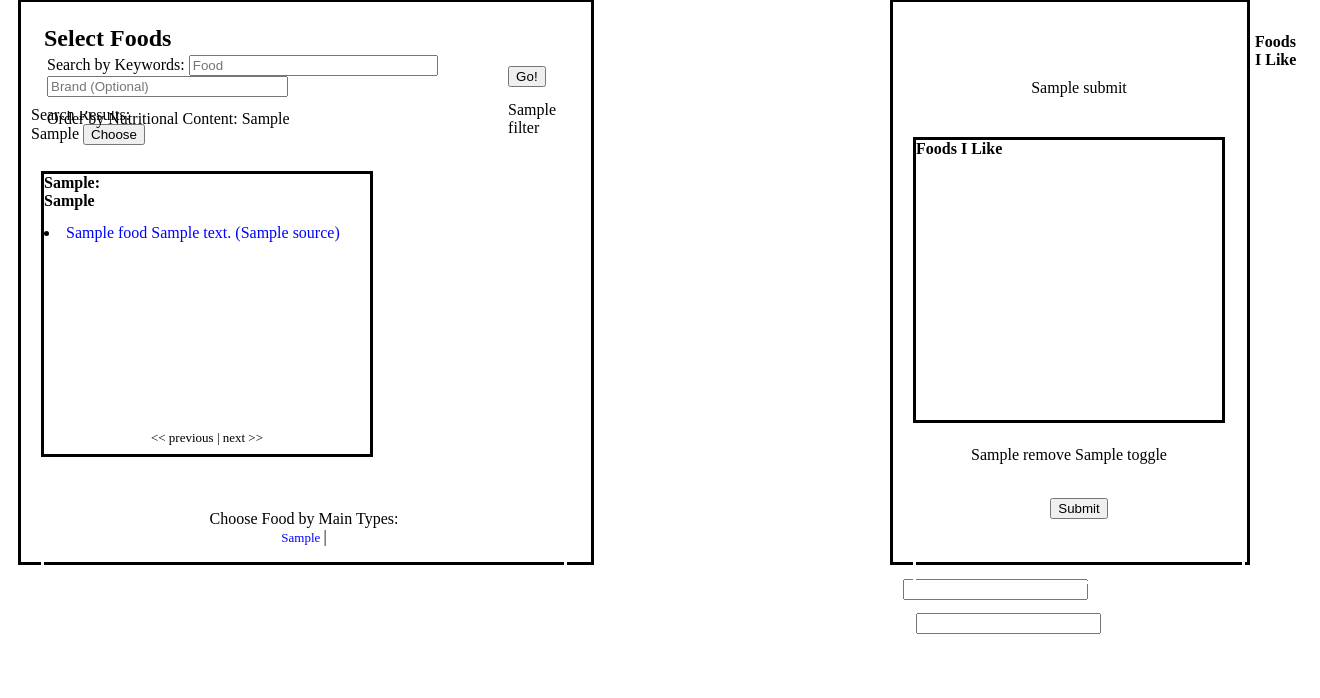
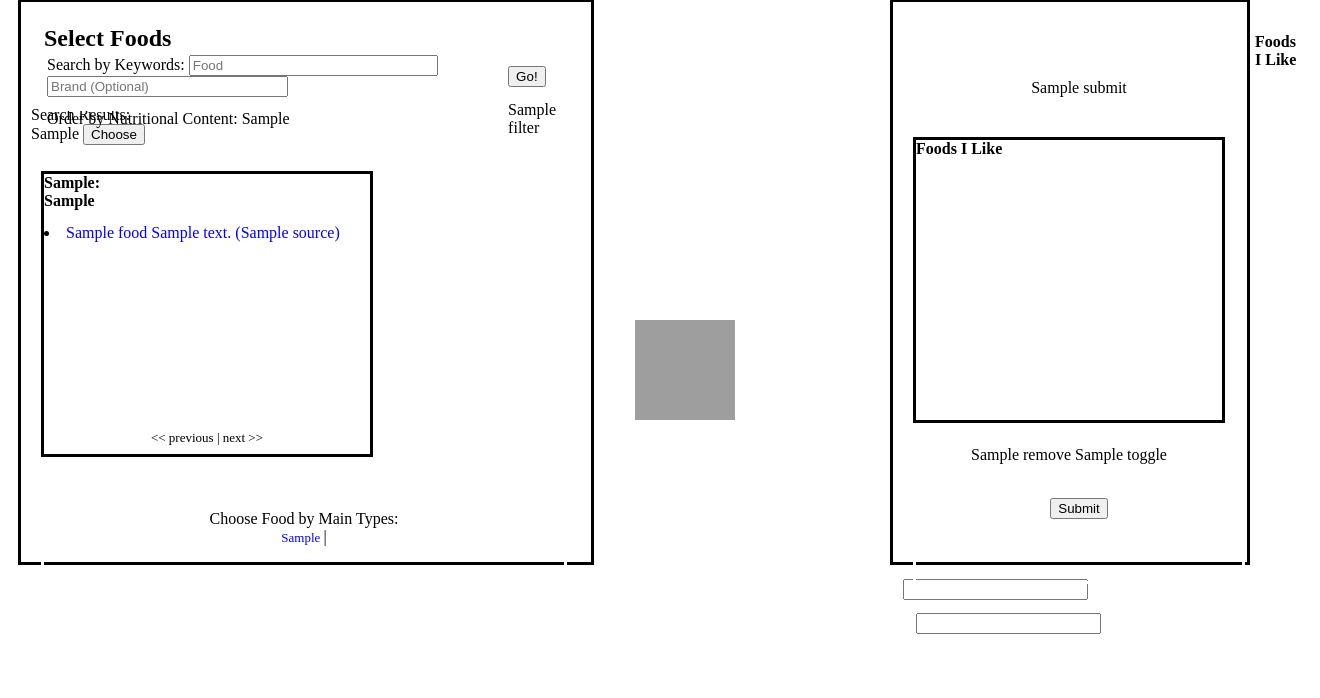
Before and after one commit to Jasckom/nutrientdata, a Python web app: template app/templates/result.html in a window 1320 px wide. Shown: the part 55-753 px from the top of the page. Run offline with Jinja, Linux system fonts and the light colour scheme; the template is opened without the code that fills it: most values are stand-ins (such as "Sample title", 1, 10 or a date in 2020); form fields are guessed from the names that the template uses; some libraries are stand-ins or nearby versions; grey boxes are pictures that could not be loaded.

Commit message:
add loader

```diff
--- a/app/static/css/mystyle.css
+++ b/app/static/css/mystyle.css
@@ -510,3 +510,16 @@ table.nutrition {
 .nutrition strong {
 	font-weight : x-bolder;
 }
+
+
+#dvLoading
+{
+background:#000 url(img/loadingimage.gif) no-repeat center center;
+height: 100px;
+width: 100px;
+position: fixed;
+z-index: 1000;
+left: 50%;
+top: 50%;
+margin: -25px 0 0 -25px;
+}
--- a/app/static/js/remove.js
+++ b/app/static/js/remove.js
@@ -139,4 +139,9 @@ $(function () {
 		$(toShow).show();
 		});
 	});
+
+	$(window).onload(function(){
+		$('#dvLoading').fadeOut(2000);
+	});
+
 });
--- a/app/templates/base.html
+++ b/app/templates/base.html
@@ -10,6 +10,9 @@
 	<body>
 	<script src="//ajax.googleapis.com/ajax/libs/jquery/1.9.1/jquery.min.js"></script>
 	<script src="{{url_for('static', filename= 'js/remove.js') }}"></script>
+	<div id="dvLoading"></div>
+
+
 	<div>DietPlanner:
     	{% if g.user.is_authenticated()%}
     		 <a href="{{ url_for('profile') }}" >Home</a>
--- a/app/templates/baseResult.html
+++ b/app/templates/baseResult.html
@@ -10,6 +10,7 @@
 	<body>
 	<script src="//ajax.googleapis.com/ajax/libs/jquery/1.9.1/jquery.min.js"></script>
 	<script src="{{url_for('static', filename= 'js/remove.js') }}"></script>
+
     	<div>DietPlanner:
     	{% if g.user.is_authenticated()%}
     		 <a href="{{ url_for('profile') }}" >Home</a>
```
